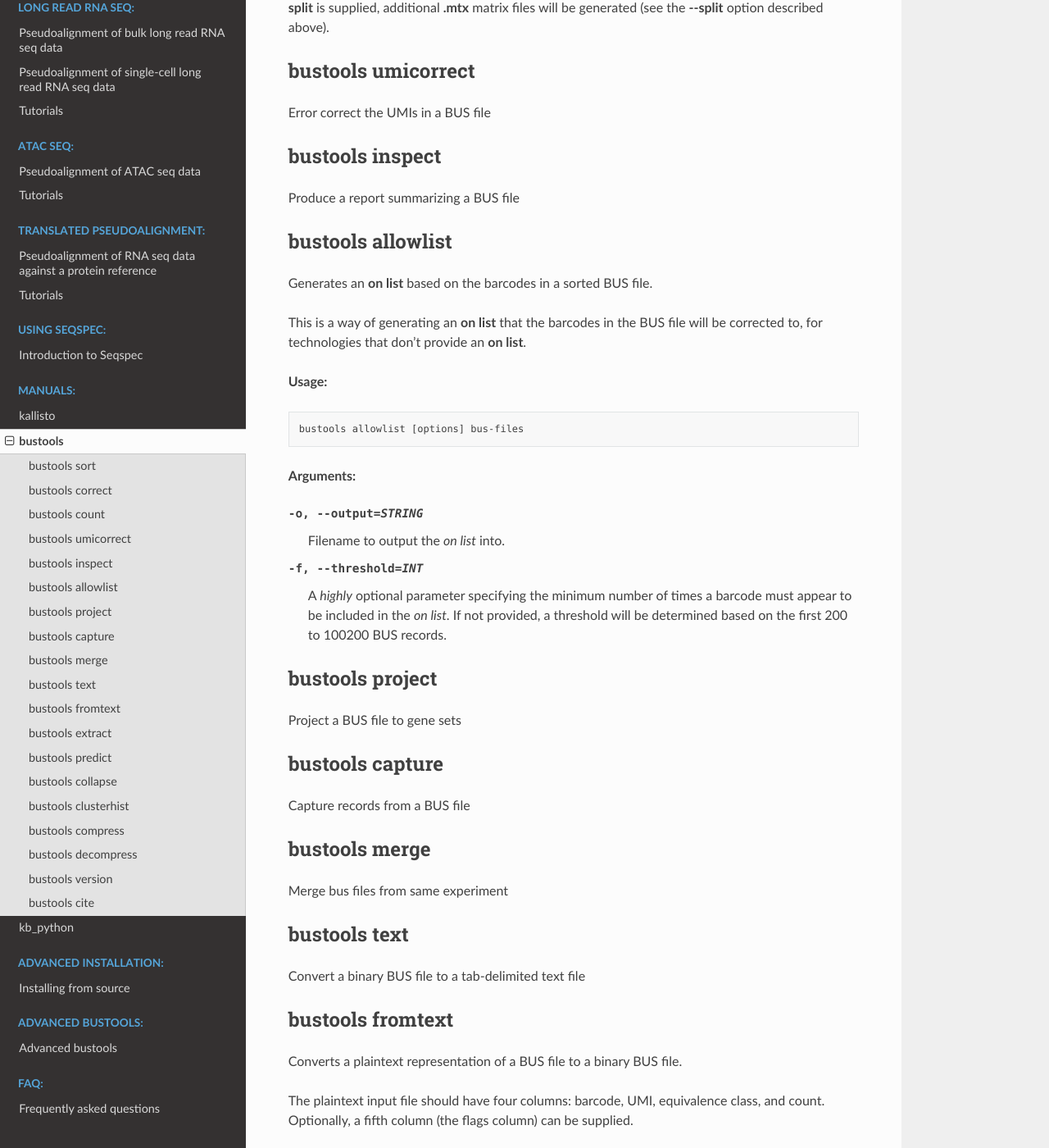
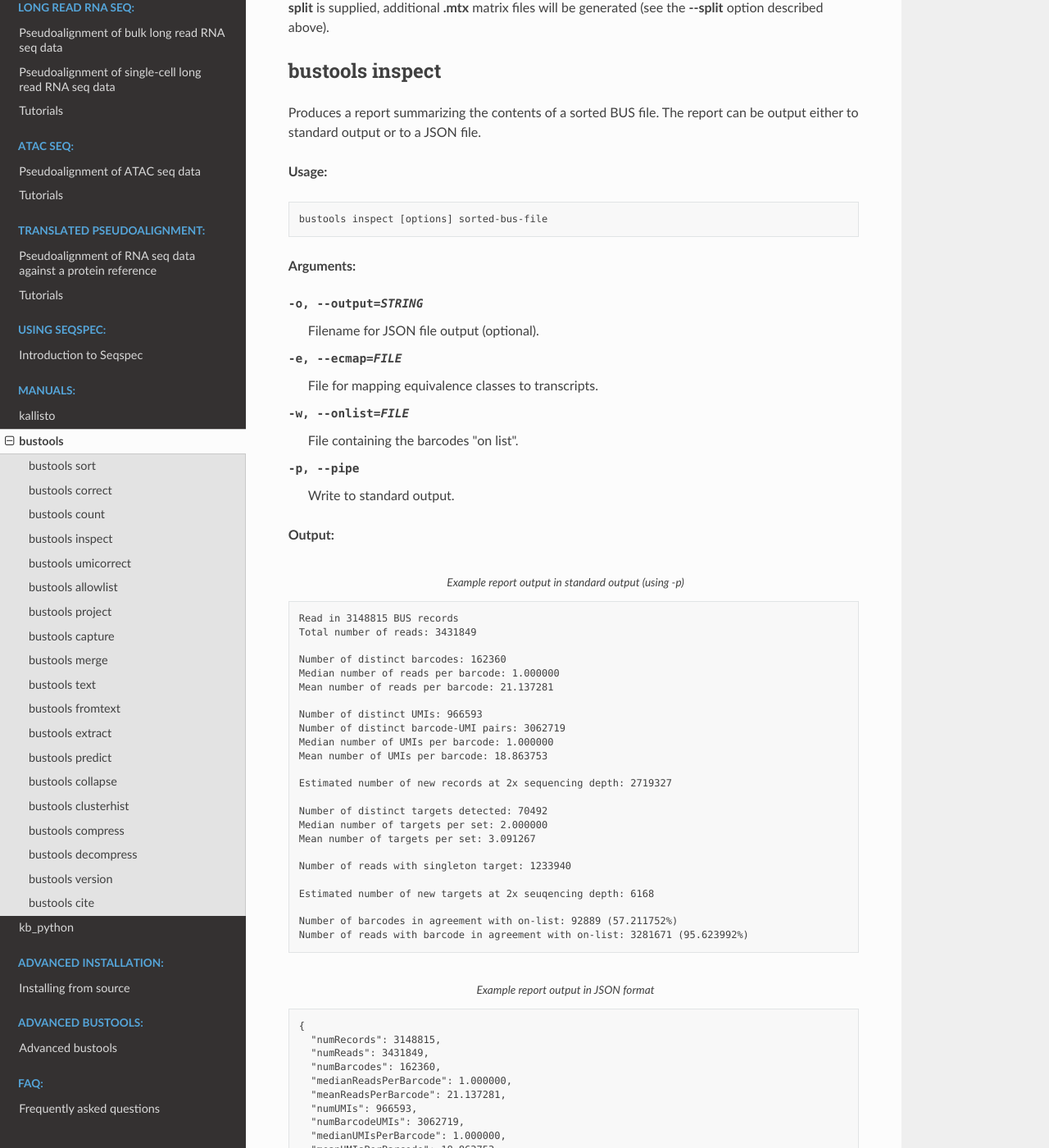
Before and after one commit to pachterlab/kb_docs, a Sphinx documentation site: the page built from docs/source/manuals/bustools.rst, in a window 1280 px wide and 1400 px high, scrolled down 3827 px. Shown: the whole window at 82% size. Built offline with Sphinx 7.4.7 and the Read the Docs theme 2.0.0, drawn with Linux system fonts in a browser that asks for light colours; some of the changed text lies outside the part shown.

Commit message:
Update bustools.rst

```diff
--- a/docs/source/manuals/bustools.rst
+++ b/docs/source/manuals/bustools.rst
@@ -110,14 +110,93 @@
 
 
 
+
+bustools inspect
+^^^^^^^^^^^^^^^^^^^^
+Produces a report summarizing the contents of a sorted BUS file. The report can be output either to standard output or to a JSON file.
+
+
+**Usage:**
+
+
+.. code-block:: text
+
+   bustools inspect [options] sorted-bus-file
+
+**Arguments:**
+
+
+-o, --output=STRING  Filename for JSON file output (optional).
+
+-e, --ecmap=FILE  File for mapping equivalence classes to transcripts.
+
+-w, --onlist=FILE  File containing the barcodes "on list".
+
+-p, --pipe  Write to standard output.
+
+
+
+**Output:**
+
+.. code-block:: text
+  :caption: Example report output in standard output (using -p)
+
+  Read in 3148815 BUS records
+  Total number of reads: 3431849
+
+  Number of distinct barcodes: 162360
+  Median number of reads per barcode: 1.000000
+  Mean number of reads per barcode: 21.137281
+
+  Number of distinct UMIs: 966593
+  Number of distinct barcode-UMI pairs: 3062719
+  Median number of UMIs per barcode: 1.000000
+  Mean number of UMIs per barcode: 18.863753
+
+  Estimated number of new records at 2x sequencing depth: 2719327
+
+  Number of distinct targets detected: 70492
+  Median number of targets per set: 2.000000
+  Mean number of targets per set: 3.091267
+
+  Number of reads with singleton target: 1233940
+
+  Estimated number of new targets at 2x seuqencing depth: 6168
+
+  Number of barcodes in agreement with on-list: 92889 (57.211752%)
+  Number of reads with barcode in agreement with on-list: 3281671 (95.623992%)
+
+
+.. code-block:: text
+  :caption: Example report output in JSON format
+
+  {
+    "numRecords": 3148815,
+    "numReads": 3431849,
+    "numBarcodes": 162360,
+    "medianReadsPerBarcode": 1.000000,
+    "meanReadsPerBarcode": 21.137281,
+    "numUMIs": 966593,
+    "numBarcodeUMIs": 3062719,
+    "medianUMIsPerBarcode": 1.000000,
+    "meanUMIsPerBarcode": 18.863753,
+    "gtRecords": 2719327,
+    "numTargets": 70492,
+    "medianTargetsPerSet": 2.000000,
+    "meanTargetsPerSet": 3.091267,
+    "numSingleton": 1233940,
+    "gtTargets": 6168,
+    "numBarcodesOnOnlist": 92889,
+    "percentageBarcodesOnOnlist": 0.57211752,
+    "numReadsOnOnlist": 3281671,
+    "percentageReadsOnOnlist": 0.95623992
+  }
+
+
 bustools umicorrect
 ^^^^^^^^^^^^^^^^^^^^
 Error correct the UMIs in a BUS file
 
-
-bustools inspect
-^^^^^^^^^^^^^^^^^^^^
-Produce a report summarizing a BUS file
 
 bustools allowlist
 ^^^^^^^^^^^^^^^^^^^^
```
